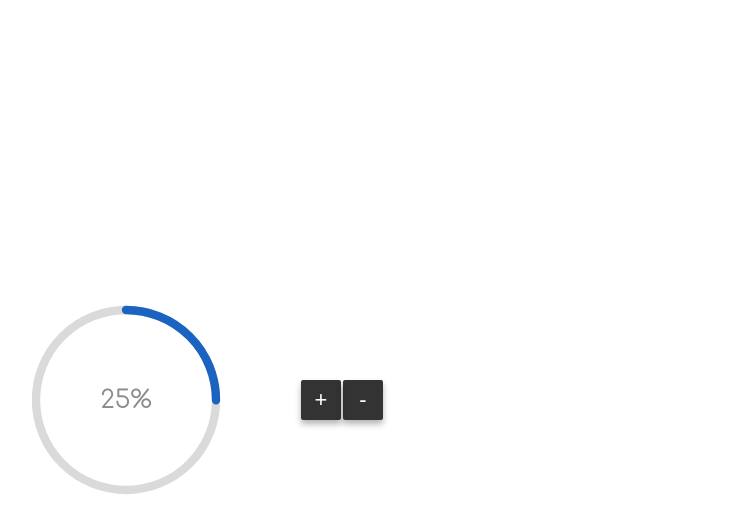
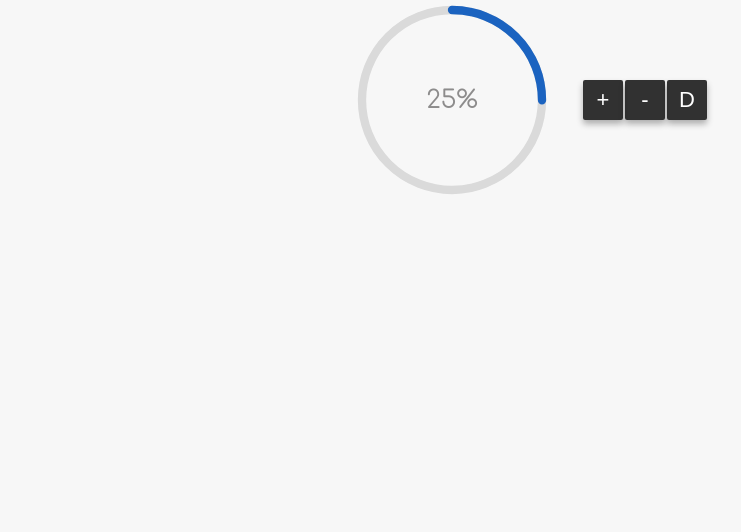
Before and after one commit to alvarSQ/ProgressBarCircular-, a Vue app: page / in a window 1280 px wide. Shown: the top 532 px of the page, without its empty margins (38-779 px from the left). Built offline with nearby package versions, Linux system fonts and the light colour scheme; the HTML template or start-up script is replaced by a standard one.

Commit message:
задача1 сделана

```diff
--- a/package.json
+++ b/package.json
@@ -21,6 +21,7 @@
     "@vitejs/plugin-vue": "^5.1.4",
     "@vue/tsconfig": "^0.5.1",
     "npm-run-all2": "^7.0.1",
+    "sass-embedded": "^1.80.6",
     "typescript": "~5.6.3",
     "vite": "^5.4.10",
     "vite-plugin-vue-devtools": "^7.5.4",
--- a/src/assets/base.css
+++ /dev/null
@@ -1,86 +0,0 @@
-/* color palette from <https://github.com/vuejs/theme> */
-:root {
-  --vt-c-white: #ffffff;
-  --vt-c-white-soft: #f8f8f8;
-  --vt-c-white-mute: #f2f2f2;
-
-  --vt-c-black: #181818;
-  --vt-c-black-soft: #222222;
-  --vt-c-black-mute: #282828;
-
-  --vt-c-indigo: #2c3e50;
-
-  --vt-c-divider-light-1: rgba(60, 60, 60, 0.29);
-  --vt-c-divider-light-2: rgba(60, 60, 60, 0.12);
-  --vt-c-divider-dark-1: rgba(84, 84, 84, 0.65);
-  --vt-c-divider-dark-2: rgba(84, 84, 84, 0.48);
-
-  --vt-c-text-light-1: var(--vt-c-indigo);
-  --vt-c-text-light-2: rgba(60, 60, 60, 0.66);
-  --vt-c-text-dark-1: var(--vt-c-white);
-  --vt-c-text-dark-2: rgba(235, 235, 235, 0.64);
-}
-
-/* semantic color variables for this project */
-:root {
-  --color-background: var(--vt-c-white);
-  --color-background-soft: var(--vt-c-white-soft);
-  --color-background-mute: var(--vt-c-white-mute);
-
-  --color-border: var(--vt-c-divider-light-2);
-  --color-border-hover: var(--vt-c-divider-light-1);
-
-  --color-heading: var(--vt-c-text-light-1);
-  --color-text: var(--vt-c-text-light-1);
-
-  --section-gap: 160px;
-}
-
-@media (prefers-color-scheme: dark) {
-  :root {
-    --color-background: var(--vt-c-black);
-    --color-background-soft: var(--vt-c-black-soft);
-    --color-background-mute: var(--vt-c-black-mute);
-
-    --color-border: var(--vt-c-divider-dark-2);
-    --color-border-hover: var(--vt-c-divider-dark-1);
-
-    --color-heading: var(--vt-c-text-dark-1);
-    --color-text: var(--vt-c-text-dark-2);
-  }
-}
-
-*,
-*::before,
-*::after {
-  box-sizing: border-box;
-  margin: 0;
-  font-weight: normal;
-}
-
-body {
-  min-height: 100vh;
-  color: var(--color-text);
-  background: var(--color-background);
-  transition:
-    color 0.5s,
-    background-color 0.5s;
-  line-height: 1.6;
-  font-family:
-    Inter,
-    -apple-system,
-    BlinkMacSystemFont,
-    'Segoe UI',
-    Roboto,
-    Oxygen,
-    Ubuntu,
-    Cantarell,
-    'Fira Sans',
-    'Droid Sans',
-    'Helvetica Neue',
-    sans-serif;
-  font-size: 15px;
-  text-rendering: optimizeLegibility;
-  -webkit-font-smoothing: antialiased;
-  -moz-osx-font-smoothing: grayscale;
-}
--- a/src/assets/main.css
+++ /dev/null
@@ -1,35 +0,0 @@
-@import './base.css';
-
-#app {
-  max-width: 1280px;
-  margin: 0 auto;
-  padding: 2rem;
-  font-weight: normal;
-}
-
-a,
-.green {
-  text-decoration: none;
-  color: hsla(160, 100%, 37%, 1);
-  transition: 0.4s;
-  padding: 3px;
-}
-
-@media (hover: hover) {
-  a:hover {
-    background-color: hsla(160, 100%, 37%, 0.2);
-  }
-}
-
-@media (min-width: 1024px) {
-  body {
-    display: flex;
-    place-items: center;
-  }
-
-  #app {
-    display: grid;
-    grid-template-columns: 1fr 1fr;
-    padding: 0 2rem;
-  }
-}
--- /dev/null
+++ b/src/assets/main.scss
@@ -0,0 +1,47 @@
+
+html {
+  height: 100%;
+}
+
+
+
+body {
+  -webkit-font-smoothing: antialiased;
+  -moz-osx-font-smoothing: grayscale;
+  margin: 0;
+  padding: 0;
+  background-color: #f7f7f7;
+}
+
+*,
+*:before,
+*:after {
+  box-sizing: border-box;
+}
+
+h1,
+h2,
+h3,
+h4,
+h5,
+h6 {
+  margin: 0;
+}
+
+a {
+  text-decoration: none;
+}
+
+ul,
+li {
+  list-style-type: none;
+  margin: 0;
+  padding: 0;
+}
+
+footer, // also footer if footer without section
+section,
+.section {
+  position: relative;
+  padding: 40px 0;
+}
--- a/src/components/ProgressBarCircl.vue
+++ b/src/components/ProgressBarCircl.vue
@@ -1,23 +1,25 @@
 <template>
-    <div>
-        <div class="container center" id="app">
-
-            <div class="chart">
     <div class="ring">
-                    <svg class="progress" width="200" height="200" viewBox="0 0 120 120">
+        <svg class="progress-bar" :class="{ 'dash-bar': isDashBar }" width="200" height="200" viewBox="0 0 120 120">
             <circle class="progress__meter" cx="60" cy="60" r="54" stroke-width="5" />
-                        <circle class="progress__value" cx="60" cy="60" r="54" stroke-width="5" :style="{
+            <circle v-if="!isDashBar" class="progress__value" cx="60" cy="60" r="54" stroke-width="5" :style="{
                 strokeDashoffset: dashoffset,
                 strokeDasharray: circumference,
                 stroke: colorProgress
             }" />
+            <circle v-else class="progress__value" cx="60" cy="60" r="54" stroke-width="5" :style="{
+                strokeDashoffset: dashoffset,
+                strokeDasharray: circumference,
+                stroke: colorProgressDash
+            }" />
         </svg>
-                    <span class="icon" :class="{ iconHidden: !(valNum <= 25) }"> {{`${valNum}%` }} </span>
+        <div v-if="!isDashBar">
+            <span class="icon" :class="{ iconHidden: !(valNum <= 25) }"> {{ `${valNum}%` }} </span>
             <span class="icon" :class="{ iconHidden: !(valNum > 25 && valNum <= 50) }">&#10060;</span>
             <svg class="icon" :class="{ iconHidden: !(valNum > 50 && valNum <= 65) }" width="8mm" height="8mm"
                 viewBox="0 0 2987.79 2987.79">
-                        <circle class="fil0" cx="1493.89" cy="1493.89" r="1493.89" />
-                        <path class="fil1"
+                <circle fill='#E7A23D' cx="1493.89" cy="1493.89" r="1493.89" />
+                <path fill='#FEFEFE'
                     d="M1575.99 1903.23l-161.88 0 -43.94 -1255.75 249.76 0 -43.94 1255.75zm-80.94 437.07c-43.55,0 -80.17,-14.25 -109.08,-42.78 -28.9,-28.52 -43.55,-64.76 -43.55,-108.31 0,-42.79 14.65,-78.63 43.55,-107.92 28.91,-29.3 65.53,-43.94 109.08,-43.94 42.01,0 77.85,14.64 106.76,43.94 28.9,29.29 43.55,65.13 43.55,107.92 0,42.4 -14.65,77.85 -43.55,107.15 -28.91,29.29 -64.76,43.93 -106.76,43.93z" />
             </svg>
             <svg class="icon" v-show="valNum > 65 && valNum <= 100" width="30" viewBox="0 0 512.008 512.008">
@@ -26,29 +28,26 @@
                     fill="rgb(27, 177, 37)"> </path>
             </svg>
         </div>
-            </div>
-
-            <div class="controls">
-
-                <button @click="add">+</button>
-                <button @click="remove">-</button>
-            </div>
-
-        </div>
+        <span v-else class="icon"> {{ `${valNum}%` }} </span>
     </div>
 </template>
 
 <script setup lang="ts">
 import { ref, computed } from 'vue'
 
-const valNum = ref(25)
-const circumference = ref(2 * Math.PI * 54)
+const props = defineProps({
+    valNum: {
+        type: Number,
+        required: true,
+        default: 0
+    },
+    isDashBar: {
+        type: Boolean,
+        required: true,
+        default: false
+    }
+})
 
-const progress = computed(() => valNum.value / 100)
-
-const dashoffset = computed(() => circumference.value * (1 - progress.value))
-
-const colorProgress = computed(() => {
 const colorMap: { [key: number]: string } = {
     0: 'rgb(27, 99, 192)',
     25: 'rgb(27, 99, 192)',
@@ -56,37 +55,42 @@ const colorProgress = computed(() => {
     65: 'rgb(231, 162, 61)',
     100: 'green'
 }
+
+const colorMapDash: { [key: number]: string } = {
+    0: 'red',
+    60: 'red',
+    61: 'rgb(27, 99, 192)',
+    100: 'rgb(27, 99, 192)'
+}
+
+const circumference = ref(2 * Math.PI * 54)
+
+const progress = computed(() => props.valNum / 100)
+
+const dashoffset = computed(() => circumference.value * (1 - progress.value))
+
+const colorProgress = computed(() => {
     for (let threshold in colorMap) {
-        if (valNum.value as number <= parseInt(threshold)) {
+        if (props.valNum as number <= parseInt(threshold)) {
             return colorMap[parseInt(threshold)];
         }
     }
 })
 
-const add = () => valNum.value !== 100 ? valNum.value += 5 : valNum.value
-const remove = () => valNum.value !== 0 ? valNum.value -= 5 : valNum.value
+const colorProgressDash = computed(() => {
+    for (let threshold in colorMapDash) {
+        if (props.valNum as number <= parseInt(threshold)) {
+            return colorMapDash[parseInt(threshold)];
+        }
+    }
+})
 </script>
 
-<style scoped>
+<style lang="scss" scoped>
 @import url("https://fonts.googleapis.com/css?family=Comfortaa");
-
-.fil0 {
-    fill: #E7A23D
-}
-
-.fil1 {
-    fill: #FEFEFE;
-    fill-rule: nonzero
-}
 
 svg * {
     transition: all 1s;
-}
-
-.center {
-    display: flex;
-    justify-content: center;
-    align-items: center;
 }
 
 .ring {
@@ -113,24 +117,14 @@ svg * {
     transition: 1s
 }
 
-button {
-    border: none;
-    background: rgba(0, 0, 0, 0.8);
-    color: #fff;
-    margin: 0 1px;
-    outline: 0;
-    cursor: pointer;
-    text-transform: uppercase;
-    box-shadow: 0 4px 6px 0 rgba(0, 0, 0, 0.3);
-    border-radius: 2px;
-    font-size: 22px;
-    width: 40px;
-    height: 40px;
+.progress-bar {
+    -webkit-transform: rotate(-90deg);
+    transform: rotate(-90deg);
 }
 
-.progress {
-    -webkit-transform: rotate(-90deg);
-    transform: rotate(-90deg);
+.dash-bar {
+    -webkit-transform: rotate(90deg);
+    transform: rotate(90deg);
 }
 
 .progress__meter,
@@ -145,9 +139,4 @@ button {
 .progress__value {
     stroke-linecap: round;
 }
-
-.controls {
-    padding-left: 30px;
-    width: 300px;
-}
 </style>
--- a/src/main.ts
+++ b/src/main.ts
@@ -1,4 +1,4 @@
-import './assets/main.css'
+import './assets/main.scss'
 
 import { createApp } from 'vue'
 import { createPinia } from 'pinia'
--- a/src/views/HomeMain.vue
+++ b/src/views/HomeMain.vue
@@ -1,11 +1,51 @@
 <template>
-    <ProgressBarCircl />
+    <div class="center">
+        <ProgressBarCircl :valNum='valNum' :isDashBar='isDashBar' />
+        <div class="controls">
+            <button @click="add">+</button>
+            <button @click="remove">-</button>
+            <button @click="onDashBar">D</button>
+        </div>
+    </div>
 </template>
 
 <script setup lang="ts">
+import { ref } from 'vue'
 import ProgressBarCircl from '@/components/ProgressBarCircl.vue'
 
+const valNum = ref(25)
+const isDashBar = ref(false)
 
+const add = () => valNum.value !== 100 ? valNum.value += 5 : valNum.value
+const remove = () => valNum.value !== 0 ? valNum.value -= 5 : valNum.value
+const onDashBar = () => isDashBar.value = !isDashBar.value
 </script>
 
-<style lang="scss" scoped></style>
+<style lang="scss" scoped>
+
+button {
+    border: none;
+    background: rgba(0, 0, 0, 0.8);
+    color: #fff;
+    margin: 0 1px;
+    outline: 0;
+    cursor: pointer;
+    text-transform: uppercase;
+    box-shadow: 0 4px 6px 0 rgba(0, 0, 0, 0.3);
+    border-radius: 2px;
+    font-size: 22px;
+    width: 40px;
+    height: 40px;
+}
+
+.controls {
+    padding-left: 30px;
+    width: 300px;
+}
+
+.center {
+    display: flex;
+    justify-content: center;
+    align-items: center;
+}
+</style>
```
Also changed, not shown: 1 other file (tests, documents, lock files or other folders). Lines whose indentation alone changed are shown as unchanged.
